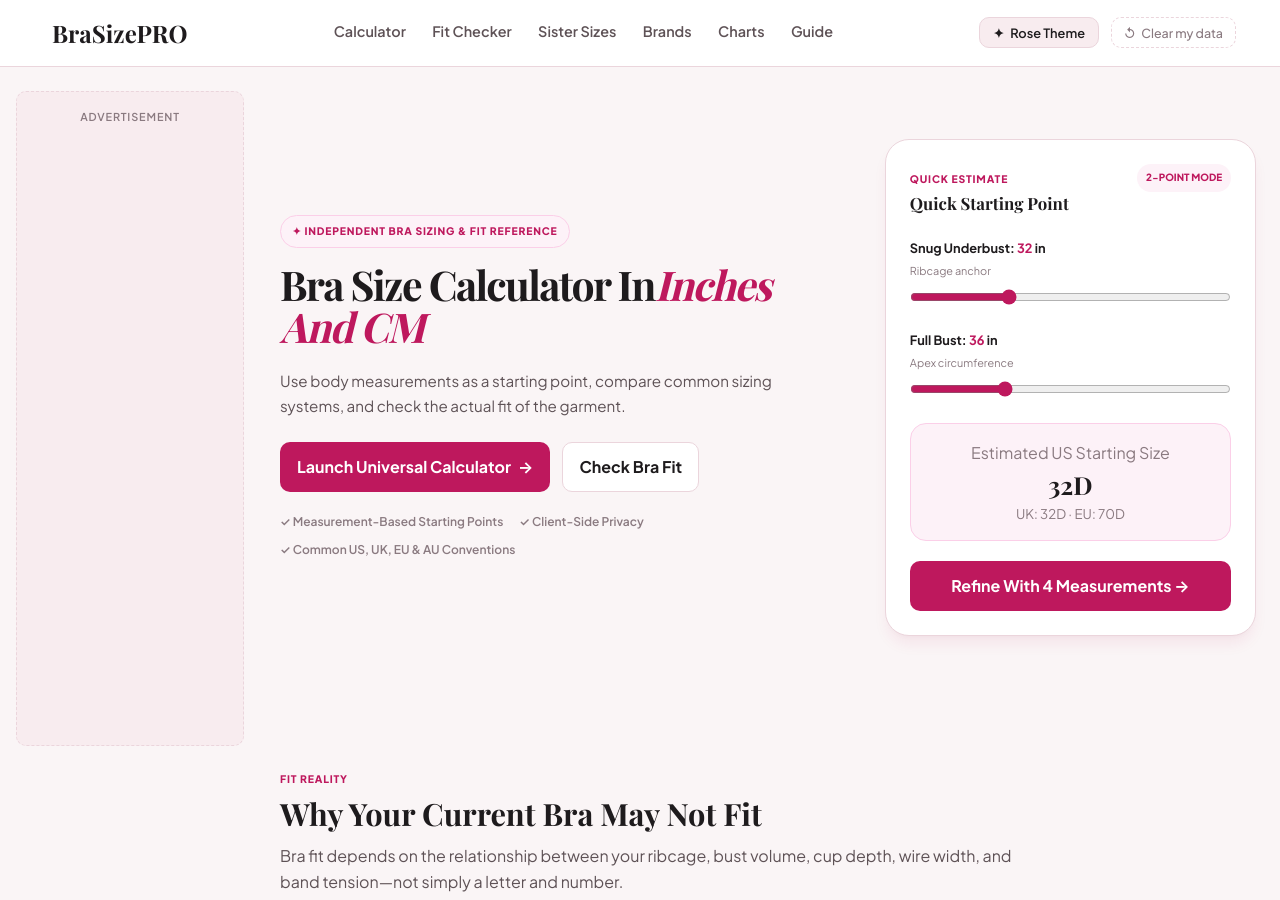
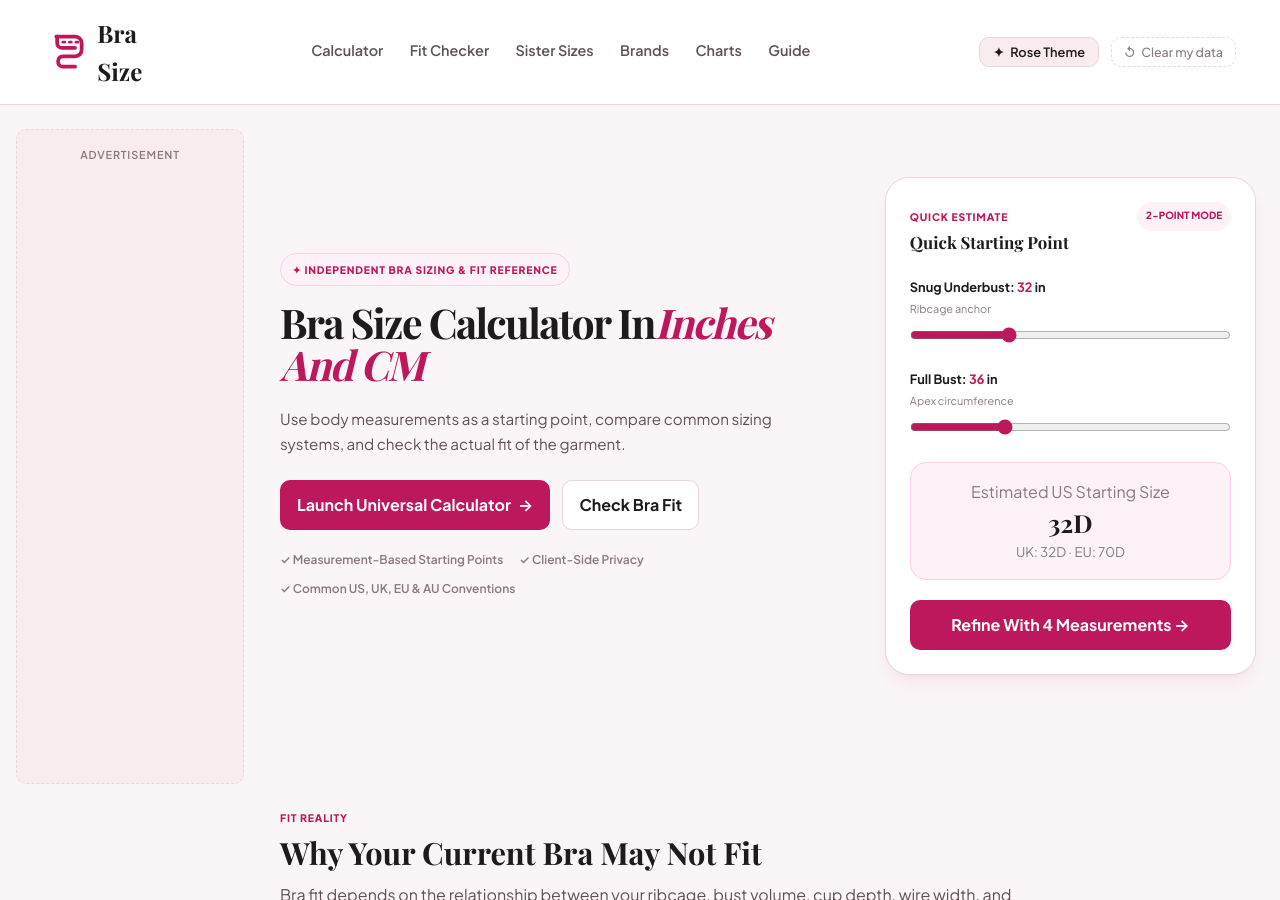
Before and after one commit to sharpedge74-cmyk/Bra-Size-Pro, a Jekyll site: the page built from index.html, in a window 1280 px wide and 900 px high. Built offline with Jekyll 4.4.1, drawn with Linux system fonts in a browser that asks for light colours; some web fonts are replaced.

Commit message:
Replace BraSizePRO with Bra Size

```diff
--- a/_includes/components/header.html
+++ b/_includes/components/header.html
@@ -1,13 +1,13 @@
 <header class="site-header">
   <div class="site-header-inner">
     <div class="site-brand">
-      <a href="/" class="brand-link" title="BraSizePRO Home">
+      <a href="/" class="brand-link" title="Bra Size Home">
         <svg class="brand-symbol" viewBox="0 0 48 48" aria-hidden="true" focusable="false">
           <path d="M13 8h20a7 7 0 0 1 7 7v7a7 7 0 0 1-7 7H20a5 5 0 0 0-5 5v1a5 5 0 0 0 5 5h13" fill="none" stroke="currentColor" stroke-width="4" stroke-linecap="round"/>
           <path d="M14 8v7a5 5 0 0 0 5 5h14" fill="none" stroke="currentColor" stroke-width="4" stroke-linecap="round"/>
           <path d="M20 14h2M27 14h2M34 14h2" fill="none" stroke="currentColor" stroke-width="3" stroke-linecap="round"/>
         </svg>
-        <span class="brand-name">BraSizePRO</span>
+        <span class="brand-name">Bra Size</span>
       </a>
     </div>
 
```
